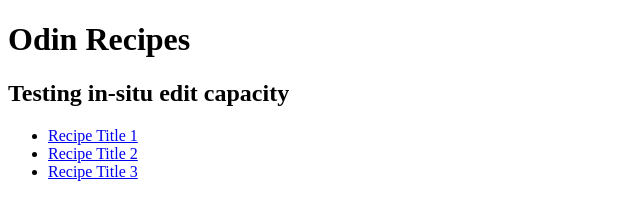
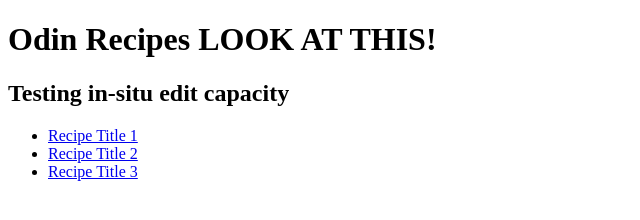
Before and after one commit to Aren360/odin-recipes, a plain HTML site: page index.html in a window 1280 px wide. Shown: the whole page, without its empty margins (0-640 px from the left). Drawn offline with Linux system fonts and the light colour scheme.

Commit message:
Demo for HK
Adding a title edit to illustrate the system

[Ticket: X]

```diff
--- a/index.html
+++ b/index.html
@@ -6,7 +6,7 @@
     <title>Odin Recipes</title>
 </head>
 <body>
-    <h1>Odin Recipes</h1>
+    <h1>Odin Recipes LOOK AT THIS!</h1>
     <h2>Testing in-situ edit capacity</h2>
     <ul>
         <li><a href="recipes/bangbangsauce.html">Recipe Title 1</a></li>
```
